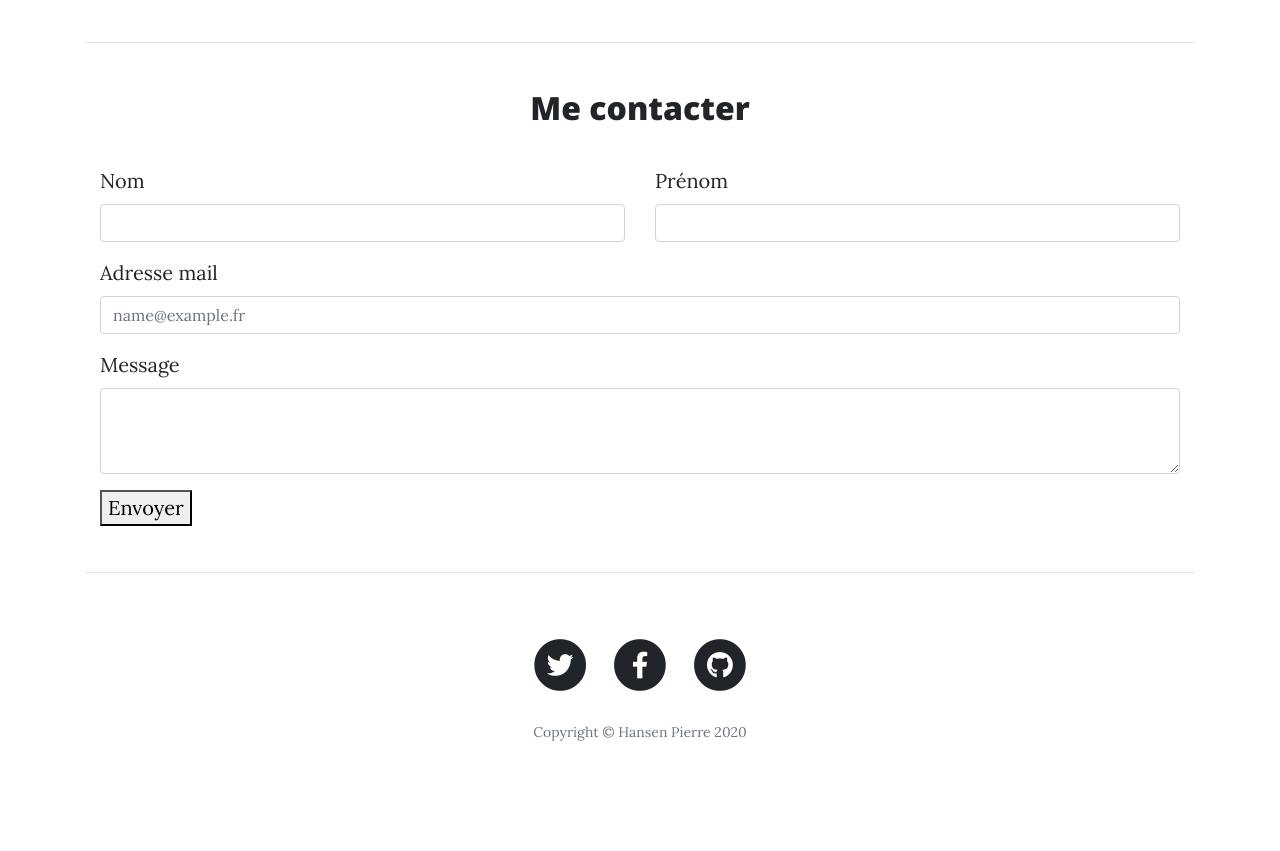
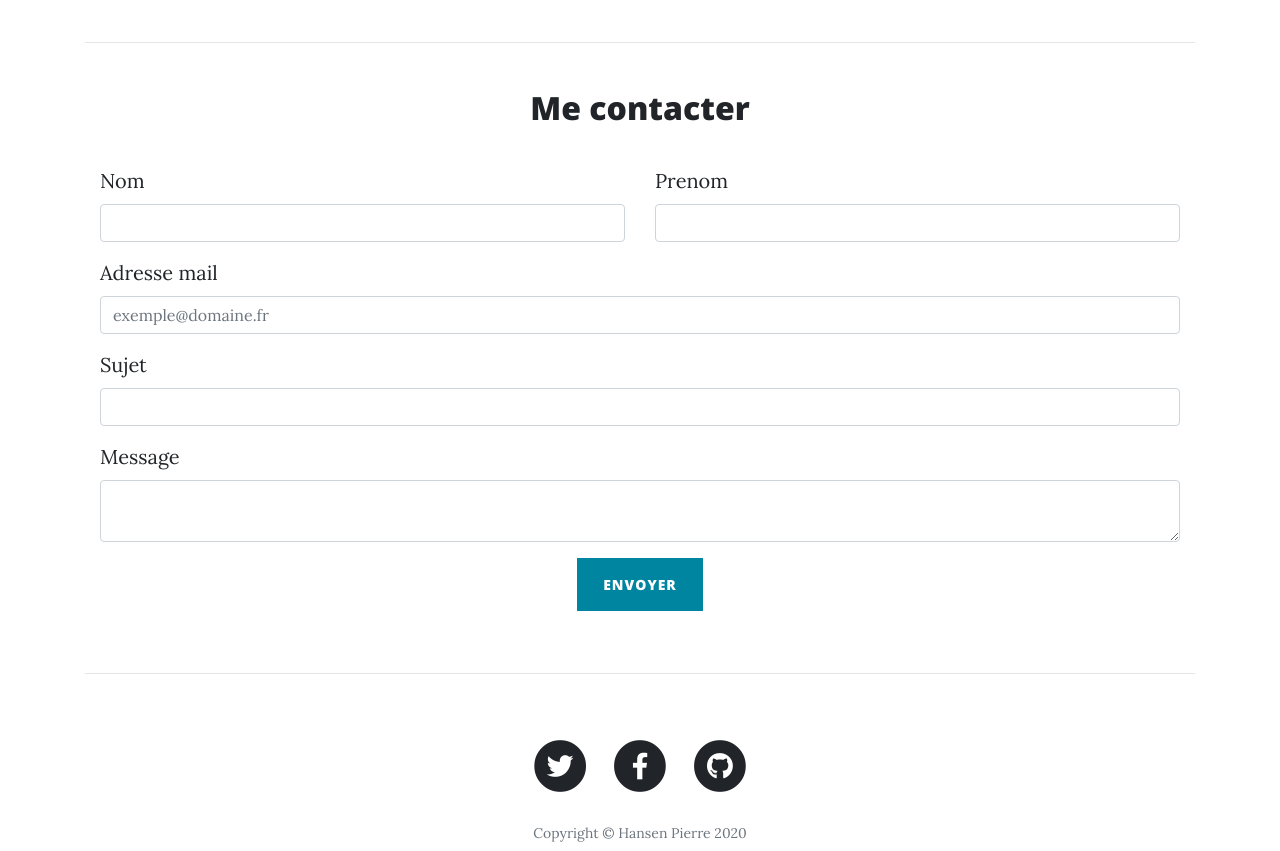
Before and after one commit to HsnPierre/DAPHPSymfony_Hansen_Pierre_P5, a PHP site: page / in a window 1280 px wide. Shown: the part 2375-3226 px from the top of the page. Before the commit the page ends 3116 px from the top, so only its background shows below. Run offline with PHP 8.4, Linux system fonts and the light colour scheme.

Commit message:
home page structure and contact form

```diff
--- a/view/viewIndex.php
+++ b/view/viewIndex.php
@@ -1,6 +1,82 @@
 <?php $title = "Welcome !"; ?>
 <?php $subtitle ="Phrase d'accroche à trouver"; ?>
 <?php $image ="public/img/home-bg.jpg"; ?>
+
+<?php
+
+if(!empty($_POST)){
+    extract($_POST);
+    $valid = true;
+
+    if(isset($_POST['contact'])){
+        $nom = (String) htmlentities(trim($nom));
+        $prenom = (String) htmlentities(trim($prenom));
+        $mail = (String) htmlentities(strtolower(trim($mail)));
+        $objet = (String) htmlentities(trim($objet));
+        $message = (String) htmlentities(trim($message));
+
+        if(empty($nom)){
+            $valid = false;
+            $er_nom = ("Le champs nom ne peut pas être vide");
+        }
+
+        if(empty($prenom)){
+            $valid = false;
+            $er_prenom = ("Le champs prenom ne peut pas être vide");
+        }
+
+        if(empty($mail)){
+            $valid = false;
+            $er_mail = ("Le champs adresse mail ne peut pas être vide");
+        } elseif(!preg_match("/^[a-z0-9\-_.]+@[a-z]+\.[a-z]{2,3}$/i", $mail)) {
+            $valid = false;
+            $er_mail = ("L'adresse mail n'est pas valide");
+        }
+
+        if(empty($objet)){
+            $valid = false;
+            $er_objet = ("Le champs sujet ne peut pas être vide");
+        }
+
+        if(empty($message)){
+            $valid = false;
+            $er_message = ("Le champs message ne peut pas être vide");
+        }
+
+        if($valid){
+
+            $to = 'pierre.hsn@gmail.com';
+
+            $header = "MIME-Version: 1.0\r\n";
+            $header .= 'Content-type: text/html; charset=utf-8' . "\r\n";
+
+            $header .= 'To: Vous <' . $to . '>' . "\r\n";
+            $header .= 'From:' . $nom . ' ' . $prenom . ' <' . $mail . '>' . "\r\n";
+
+            $message = "<html>
+                            <head>
+                            </head>
+                            <body>
+                                <p>" .
+                                    $nom . ' ' . $prenom . ',<br>
+                                    Sujet : ' . $objet . ',<br>
+                                    Message : ' . $message . "
+                                </p>
+                            </body>
+                        </html>";
+
+            if(mail($to, $objet, $message, $header)){
+                echo 'Le formulaire a bien été envoyé';
+            } else {
+                echo "Une erreur est survenue lors de l'envoi du formulaire";
+            }
+
+        }
+
+    }
+}
+
+?>
 
 <?php ob_start(); ?>
 
@@ -102,27 +178,71 @@
     <br>
     <h2 class="text-center">Me contacter</h2>
     <br>
-    <form>
+    <form method="post">
         <div class="row g-3 align-items-center">
-            <div class="mb-3 col">
-                <label for="name" class="form-label">Nom</label>
-                <input type="text" class="form-control" id="name">
+            <div class="form-group col">
+                <label for="nom" class="form-label">Nom</label>
+                <input class="form-control" type="text" name="nom" value="<?php if(isset($nom)){ echo $nom; }?>">
             </div>
-            <div class="mb-3 col">
-                <label for="surname" class="form-label">Prénom</label>
-                <input type="text" class="form-control" id="surname">
+            <?php
+                if(isset($er_nom)){
+                ?>
+                    <div class="er-msg"><?= $er_nom ?></div>
+                <?php
+                }
+            ?>
+
+            <div class="form-group col">
+                <label for="prenom" class="form-label">Prenom</label>
+                <input class="form-control" type="text" name="prenom" value="<?php if(isset($prenom)){ echo $prenom; }?>">
             </div>
+            <?php
+                if(isset($er_prenom)){
+                ?>
+                    <div class="er-msg"><?= $er_prenom ?></div>
+                <?php
+                }
+            ?>
         </div>
-        <div class="mb-3">
-            <label for="email" class="form-label">Adresse mail</label>
-            <input type="email" class="form-control" id="email" placeholder="name@example.fr">
+
+        <div class="form-group">
+            <label for="mail" class="form-label">Adresse mail</label>
+            <input class="form-control" type="email" placeholder="exemple@domaine.fr" name="mail" value="<?php if(isset($mail)){ echo $mail; }?>">
         </div>
-        <div class="mb-3">
+        <?php
+            if(isset($er_mail)){
+            ?>
+                <div class="er-msg"><?= $er_mail ?></div>
+            <?php
+            }
+        ?>
+
+        <div class="form-group">
+            <label for="objet" class="form-label">Sujet</label>
+            <input class="form-control" type="text" name="objet" value="<?php if(isset($objet)){ echo $objet; }?>">
+        </div>
+        <?php
+            if(isset($er_objet)){
+            ?>
+                <div class="er-msg"><?= $er_objet ?></div>
+            <?php
+            }
+        ?>
+
+        <div class="form-group">
             <label for="message" class="form-label">Message</label>
-            <textarea class="form-control" id="message" rows="3"></textarea>
+            <textarea class="form-control" name="message"><?php if(isset($message)){ echo $message; }?></textarea>
         </div>
-        <div class="button">
-            <button type="submit">Envoyer</button>
+        <?php
+            if(isset($er_message)){
+            ?>
+                <div class="er-msg"><?= $er_message ?></div>
+            <?php
+            }
+        ?>
+
+        <div class="form-group text-center">
+            <button class="btn btn-primary" type="submit" name="contact">Envoyer</button>
         </div>
     </form>
 </div>
```
